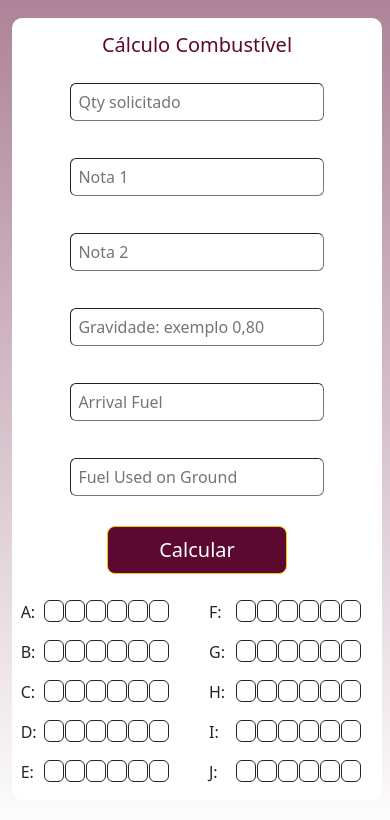
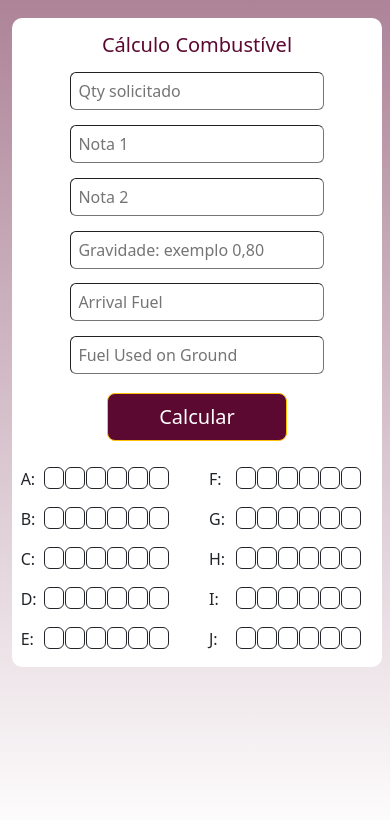
Before and after one commit to leopk05/projetoLatam, a plain HTML site: page index.html in a window 390 px wide. Drawn offline with nearby package versions, Linux system fonts and the light colour scheme.

Commit message:
another style fix

```diff
--- a/style.css
+++ b/style.css
@@ -52,7 +52,7 @@ body {
 
     .input{
         padding: 2%;
-        margin: 5% 0;
+        margin: 2% 0;
     }
 
     .right-inside{
```
Also changed, not shown: script.js (line endings or trailing spaces).
